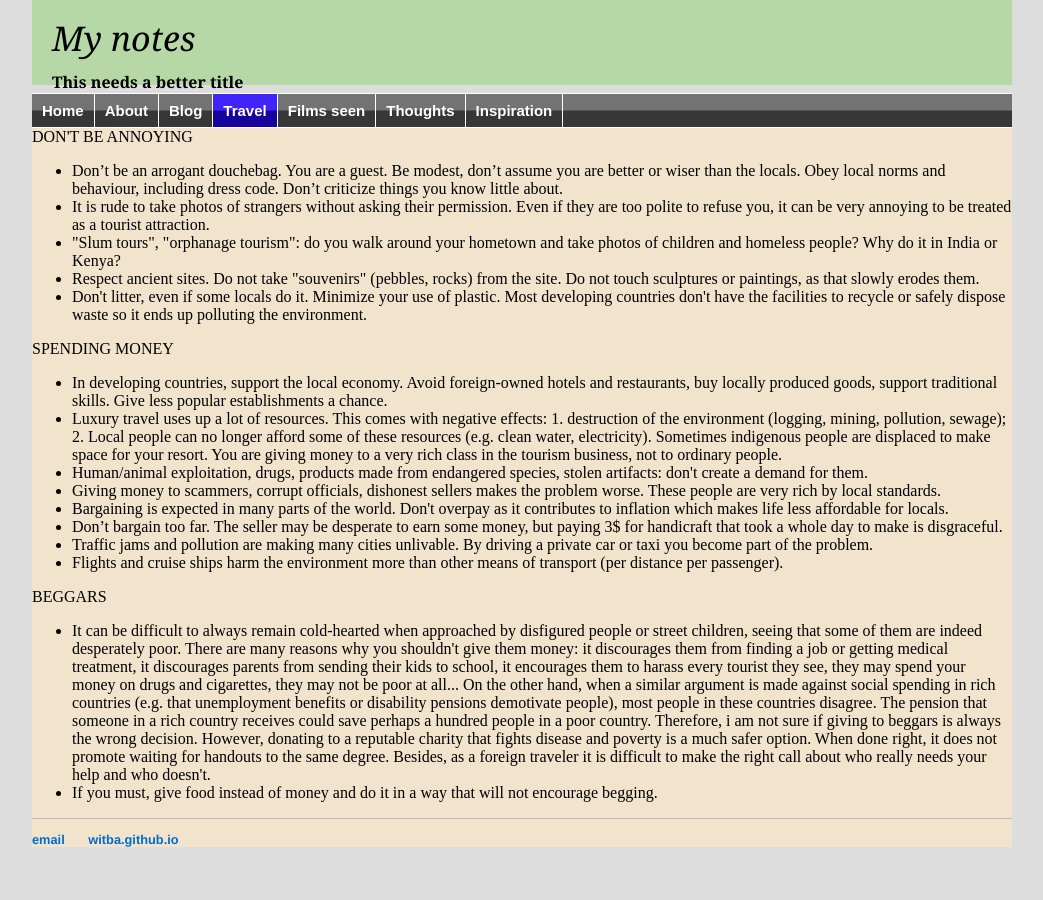
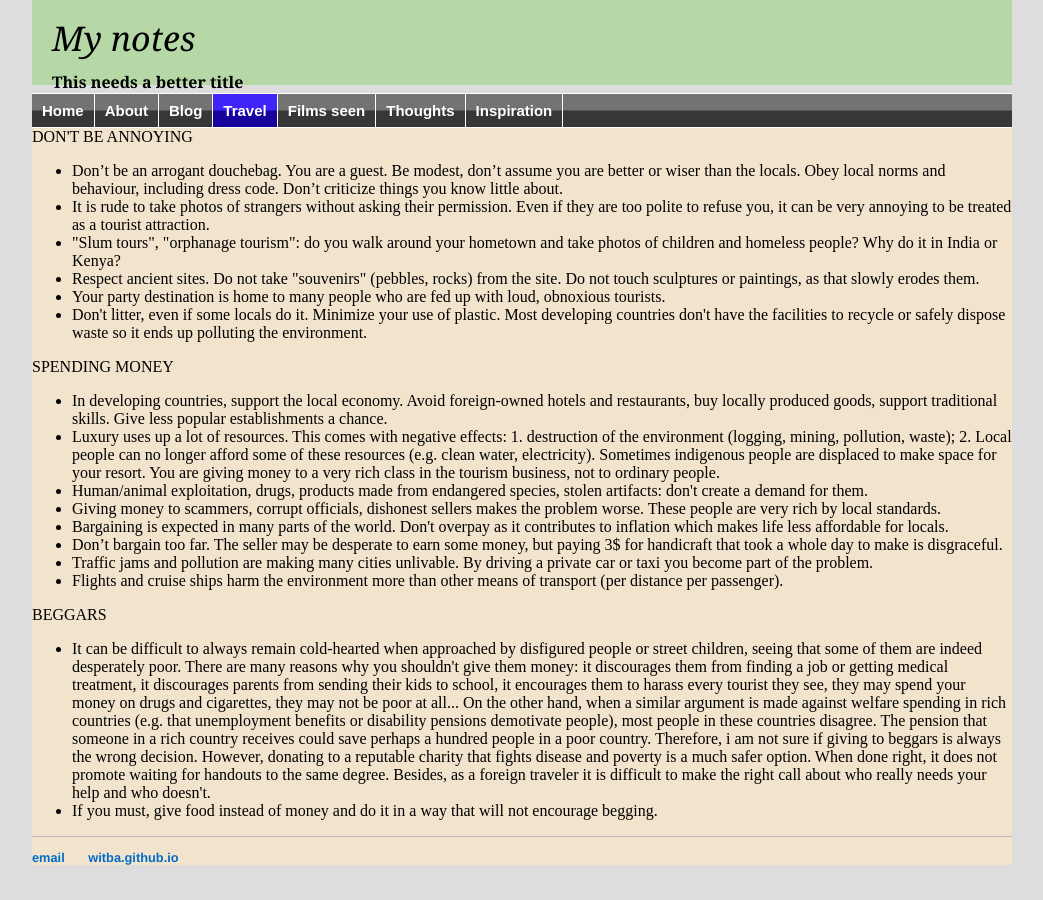
Before and after one commit to witba/witba.github.io, a Jekyll site: the page built from travel/ethics.html, in a window 1280 px wide. Shown: the whole page, without its empty margins (118-1161 px from the left). Built offline with Jekyll 4.4.1, drawn with Linux system fonts in a browser that asks for light colours.

Commit message:
Update ethics.html

```diff
--- a/travel/ethics.html
+++ b/travel/ethics.html
@@ -11,12 +11,13 @@
 <li>It is rude to take photos of strangers without asking their permission. Even if they are too polite to refuse you, it can be very annoying to be treated as a tourist attraction.
 <li>"Slum tours", "orphanage tourism": do you walk around your hometown and take photos of children and homeless people? Why do it in India or Kenya?
 <li>Respect ancient sites. Do not take "souvenirs" (pebbles, rocks) from the site. Do not touch sculptures or paintings, as that slowly erodes them.
+<li>Your party destination is home to many people who are fed up with loud, obnoxious tourists.
 <li>Don't litter, even if some locals do it. Minimize your use of plastic. Most developing countries don't have the facilities to recycle or safely dispose waste so it ends up polluting the environment.
 </ul>
 <p>SPENDING MONEY</p>
 <ul>
 <li>In developing countries, support the local economy. Avoid foreign-owned hotels and restaurants, buy locally produced goods, support traditional skills. Give less popular establishments a chance.
-<li>Luxury travel uses up a lot of resources. This comes with negative effects: 1. destruction of the environment (logging, mining, pollution, sewage); 2. Local people can no longer afford some of these resources (e.g. clean water, electricity). Sometimes indigenous people are displaced to make space for your resort. You are giving money to a very rich class in the tourism business, not to ordinary people.
+<li>Luxury uses up a lot of resources. This comes with negative effects: 1. destruction of the environment (logging, mining, pollution, waste); 2. Local people can no longer afford some of these resources (e.g. clean water, electricity). Sometimes indigenous people are displaced to make space for your resort. You are giving money to a very rich class in the tourism business, not to ordinary people.
 <li>Human/animal exploitation, drugs, products made from endangered species, stolen artifacts: don't create a demand for them.
 <li>Giving money to scammers, corrupt officials, dishonest sellers makes the problem worse. These people are very rich by local standards.
 <li>Bargaining is expected in many parts of the world. Don't overpay as it contributes to inflation which makes life less affordable for locals.
@@ -26,6 +27,6 @@
 </ul>
 <p>BEGGARS</p>
 <ul>
-<li>It can be difficult to always remain cold-hearted when approached by disfigured people or street children, seeing that some of them are indeed desperately poor. There are many reasons why you shouldn't give them money: it discourages them from finding a job or getting medical treatment, it discourages parents from sending their kids to school, it encourages them to harass every tourist they see, they may spend your money on drugs and cigarettes, they may not be poor at all... On the other hand, when a similar argument is made against social spending in rich countries (e.g. that unemployment benefits or disability pensions demotivate people), most people in these countries disagree. The pension that someone in a rich country receives could save perhaps a hundred people in a poor country. Therefore, i am not sure if giving to beggars is always the wrong decision. However, donating to a reputable charity that fights disease and poverty is a much safer option. When done right, it does not promote waiting for handouts to the same degree. Besides, as a foreign traveler it is difficult to make the right call about who really needs your help and who doesn't.
+<li>It can be difficult to always remain cold-hearted when approached by disfigured people or street children, seeing that some of them are indeed desperately poor. There are many reasons why you shouldn't give them money: it discourages them from finding a job or getting medical treatment, it discourages parents from sending their kids to school, it encourages them to harass every tourist they see, they may spend your money on drugs and cigarettes, they may not be poor at all... On the other hand, when a similar argument is made against welfare spending in rich countries (e.g. that unemployment benefits or disability pensions demotivate people), most people in these countries disagree. The pension that someone in a rich country receives could save perhaps a hundred people in a poor country. Therefore, i am not sure if giving to beggars is always the wrong decision. However, donating to a reputable charity that fights disease and poverty is a much safer option. When done right, it does not promote waiting for handouts to the same degree. Besides, as a foreign traveler it is difficult to make the right call about who really needs your help and who doesn't.
 <li>If you must, give food instead of money and do it in a way that will not encourage begging.
 </ul>
```
